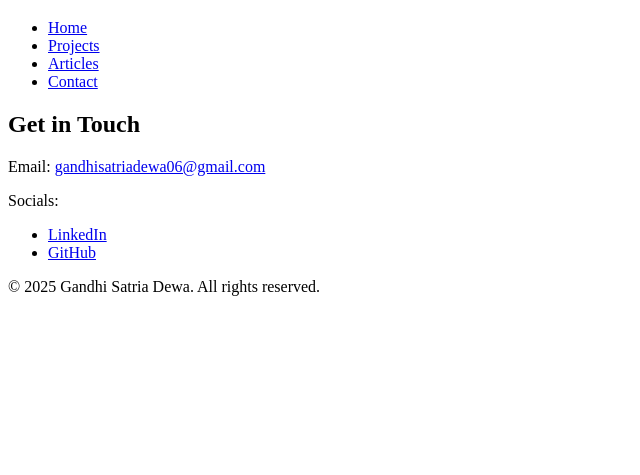
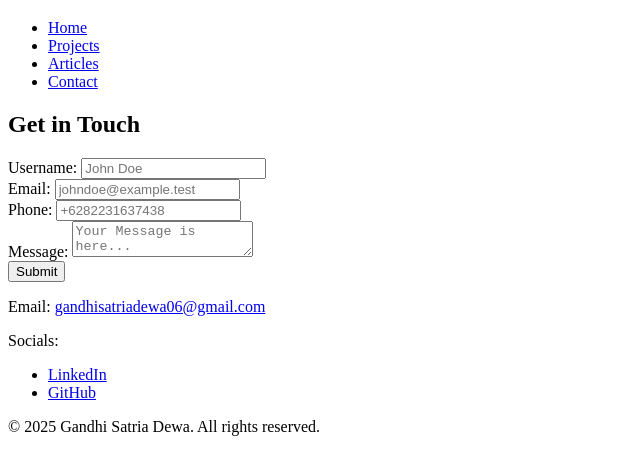
Before and after one commit to freeluncher/Learning-HTML, a plain HTML site: page basic-html-webpage/contact.html in a window 1280 px wide. Shown: the part 61-536 px from the top of the page, without its empty margins (0-640 px from the left). Drawn offline with Linux system fonts and the light colour scheme.

Commit message:
add form to Contact Me.html

```diff
--- a/basic-html-webpage/contact.html
+++ b/basic-html-webpage/contact.html
@@ -23,7 +23,26 @@
     </header>
 
     <main>
-        <h2>Get in Touch</h2>
+        <form action="homepage.html" method="post">
+            <h2>Get in Touch</h2>
+            <div class="input-element">
+                <label for="username">Username: </label>
+                <input type="text" name="username" id="username" placeholder="John Doe" />
+            </div>
+            <div class="input-element">
+                <label for="email">Email: </label>
+                <input type="email" name="email" id="email" placeholder="johndoe@example.test" />
+            </div>
+            <div class="input-element">
+                <label for="">Phone: </label>
+                <input type="tel" name="phone" id="phone" placeholder="+6282231637438" />
+            </div>
+            <div class="input-element">
+                <label for="message">Message: </label>
+                <textarea name="message" id="message" placeholder="Your Message is here..."></textarea>
+            </div>
+            <button type="submit">Submit</button>
+        </form>
         <p>Email: <a href="mailto:gandhisatriadewa06@gmail.com">gandhisatriadewa06@gmail.com</a></p>
         <p>Socials:</p>
         <ul>
```
